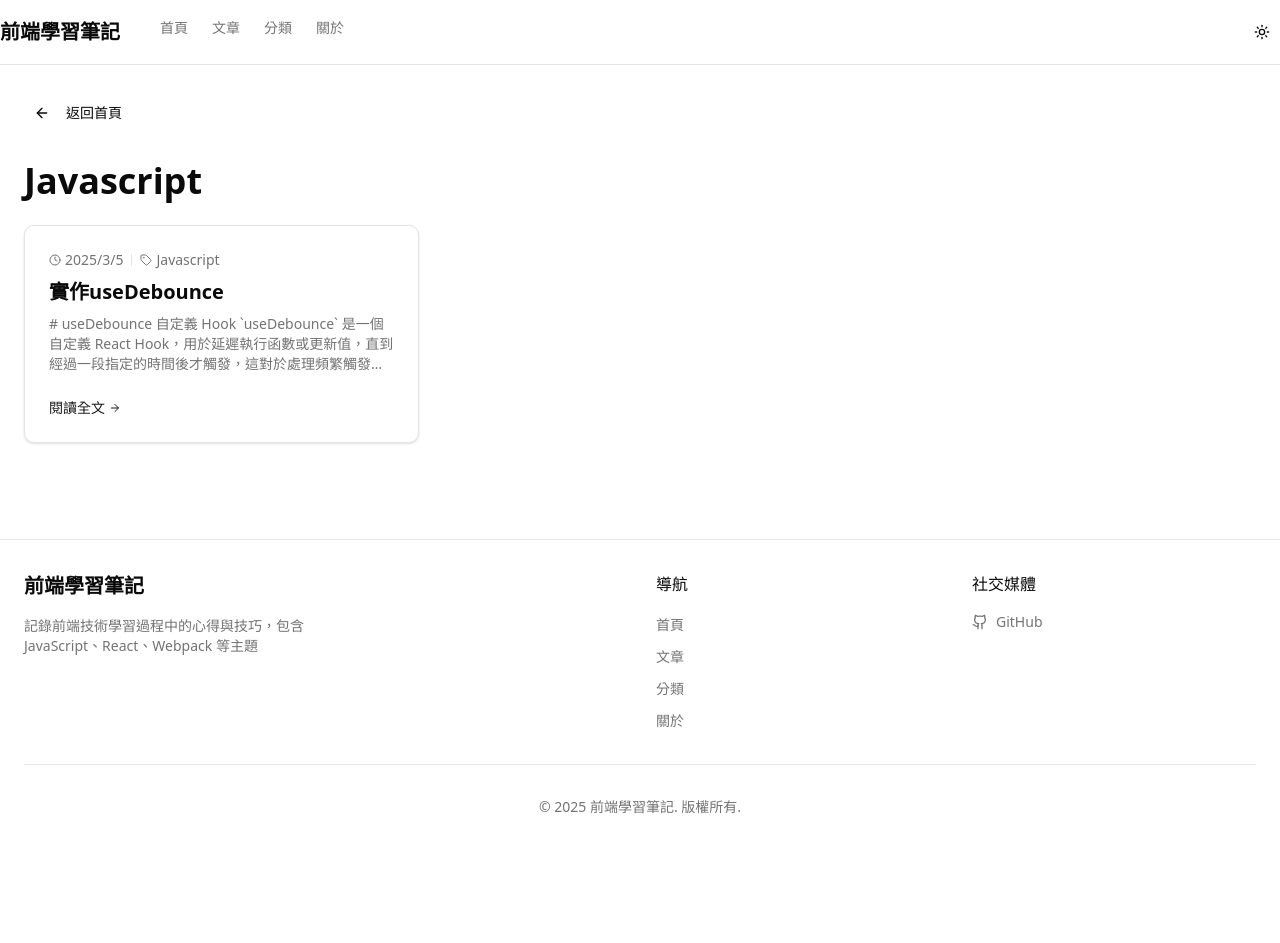
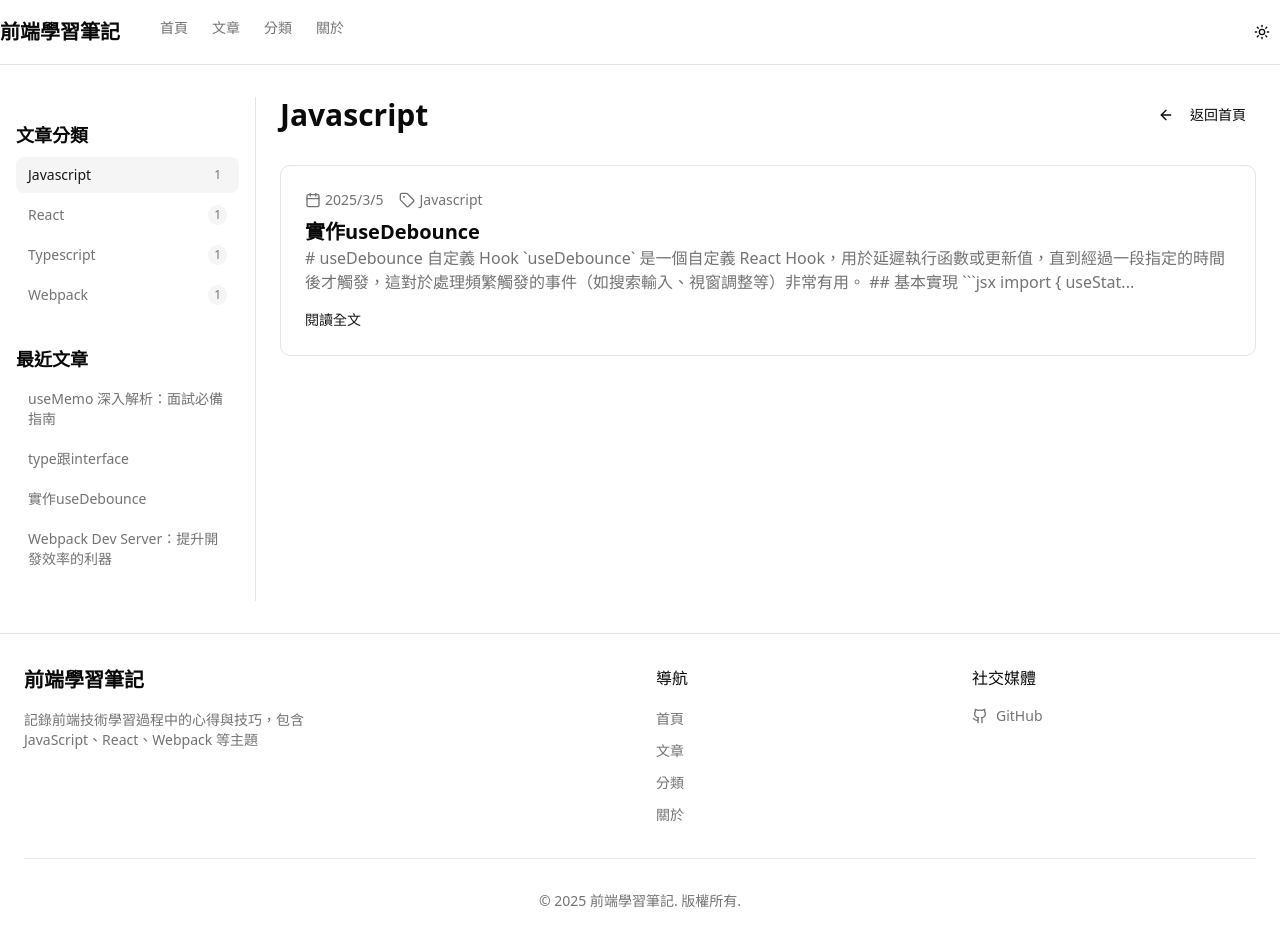
Before and after one commit to supermanko1102/blog-next, a Next.js app: page /categories/Javascript in a window 1280 px wide. Before the commit the page ends 849 px from the top, so only its background shows below. Built offline with nearby package versions, Linux system fonts and the light colour scheme.

Commit message:
feat: add side bar

```diff
--- a/app/categories/[slug]/page.tsx
+++ b/app/categories/[slug]/page.tsx
@@ -1,31 +1,57 @@
-import { notFound } from "next/navigation";
-import { ArrowLeft } from "lucide-react";
 import Link from "next/link";
 import { buttonVariants } from "@/components/ui/button";
-import { FeaturedPostCard } from "@/components/FeaturedPostCard";
-import { getPostsByCategory, getAllCategorySlugs } from "@/lib/posts";
+import { ArrowLeft } from "lucide-react";
+import { getAllPosts, getAllCategories } from "@/lib/posts";
+import { PostCard } from "@/components/PostCard";
+import { AllPostsSidebar } from "@/components/AllPostsSidebar";
+import { notFound } from "next/navigation";
 
 //  DON'T REMOVE!!! 為靜態站點生成添加必要的generateStaticParams函數
 export async function generateStaticParams() {
-  const slugs = await getAllCategorySlugs();
-  return slugs;
+  const categories = await getAllCategories();
+  return categories.map((category) => ({
+    slug: category.slug,
+  }));
 }
 
-export default async function CategoryPage(props: {
+export default async function CategoryPage({
+  params,
+}: {
   params: Promise<{ slug: string }>;
 }) {
-  const { slug } = await props.params;
-  const posts = await getPostsByCategory(slug);
+  const { slug } = await params;
+  const posts = await getAllPosts();
+  const categories = await getAllCategories();
 
-  if (!posts) {
+  // 獲取當前分類
+  const currentCategory = categories.find((category) => category.slug === slug);
+
+  if (!currentCategory) {
     notFound();
   }
 
-  const categoryName = slug.charAt(0).toUpperCase() + slug.slice(1);
+  // 篩選該分類下的文章
+  const filteredPosts = posts.filter(
+    (post) => post.category.toLowerCase() === slug.toLowerCase()
+  );
 
   return (
-    <div className="container mx-auto py-8 px-4 md:px-6">
-      <div className="mb-8">
+    <div className="container mx-auto py-8 md:px-0">
+      <div className="flex flex-col md:flex-row">
+        {/* 側邊欄 - 在移動端隱藏 */}
+        <div className="hidden md:block">
+          <AllPostsSidebar
+            categories={categories}
+            recentPosts={posts.slice(0, 5)}
+          />
+        </div>
+
+        {/* 文章列表 */}
+        <div className="flex-1 px-4 md:px-6">
+          <div className="mb-8 flex justify-between items-center">
+            <h1 className="text-3xl font-bold capitalize">
+              {currentCategory.title}
+            </h1>
             <Link
               href="/"
               className={buttonVariants({ variant: "ghost", size: "sm" })}
@@ -34,30 +60,26 @@ export default async function CategoryPage(props: {
             </Link>
           </div>
 
-      <section className="mb-16">
-        <h1 className="text-3xl md:text-4xl font-bold mb-6 capitalize">
-          {categoryName}
-        </h1>
-
-        {posts.length > 0 ? (
-          <div className="grid grid-cols-1 md:grid-cols-2 lg:grid-cols-3 gap-6">
-            {posts.map((post) => (
-              <FeaturedPostCard
+          <div className="grid gap-6">
+            {filteredPosts.length > 0 ? (
+              filteredPosts.map((post) => (
+                <PostCard
                   key={post.slug}
                   title={post.title}
-                excerpt={post.excerpt}
                   date={post.date}
                   category={post.category}
+                  excerpt={post.excerpt}
                   slug={post.slug}
                 />
-            ))}
-          </div>
+              ))
             ) : (
-          <p className="text-muted-foreground py-10 text-center">
-            此分類暫無文章
+              <p className="text-muted-foreground text-center py-12">
+                該分類下暫無文章
               </p>
             )}
-      </section>
+          </div>
+        </div>
+      </div>
     </div>
   );
 }
--- a/app/posts/[...slug]/page.tsx
+++ b/app/posts/[...slug]/page.tsx
@@ -2,7 +2,8 @@ import { notFound } from "next/navigation";
 import { ArrowLeft, Calendar, Tag } from "lucide-react";
 import Link from "next/link";
 import { buttonVariants } from "@/components/ui/button";
-import { getPostBySlug, getAllPostSlugs } from "@/lib/posts";
+import { getPostBySlug, getAllPostSlugs, getAllPosts } from "@/lib/posts";
+import { CategorySidebar } from "@/components/CategorySidebar";
 
 // 為靜態站點生成添加必要的generateStaticParams函數 DON'T REMOVE!!!
 export async function generateStaticParams() {
@@ -17,13 +18,22 @@ export default async function PostPage({
 }) {
   const { slug } = await params;
   const post = await getPostBySlug(slug);
+  const allPosts = await getAllPosts();
 
   if (!post) {
     notFound();
   }
 
   return (
-    <div className="container mx-auto py-8 px-4 md:px-6 max-w-4xl">
+    <div className="container mx-auto py-8 md:px-0">
+      <div className="flex flex-col md:flex-row">
+        {/* 分類側邊欄 - 在移動端隱藏 */}
+        <div className="hidden md:block">
+          <CategorySidebar posts={allPosts} currentCategory={post.category} />
+        </div>
+
+        {/* 文章內容 */}
+        <div className="flex-1 px-4 md:px-6 max-w-4xl">
           <div className="mb-8">
             <Link
               href="/"
@@ -34,7 +44,9 @@ export default async function PostPage({
           </div>
 
           <article className="prose dark:prose-invert max-w-none">
-        <h1 className="text-3xl md:text-4xl font-bold mb-4">{post.title}</h1>
+            <h1 className="text-3xl md:text-4xl font-bold mb-4">
+              {post.title}
+            </h1>
 
             <div className="flex items-center gap-4 text-muted-foreground mb-8">
               <div className="flex items-center gap-1">
@@ -44,7 +56,7 @@ export default async function PostPage({
               <div className="flex items-center gap-1">
                 <Tag className="h-4 w-4" />
                 <Link
-              href={`/category/${post.category}`}
+                  href={`/categories/${post.category}`}
                   className="hover:text-primary transition-colors capitalize"
                 >
                   {post.category}
@@ -61,5 +73,7 @@ export default async function PostPage({
             </div>
           </article>
         </div>
+      </div>
+    </div>
   );
 }
--- a/app/posts/page.tsx
+++ b/app/posts/page.tsx
@@ -1,8 +1,9 @@
-import { FeaturedPostCard } from "@/components/FeaturedPostCard";
-import { getAllPosts } from "@/lib/posts";
-import { ArrowLeft } from "lucide-react";
 import Link from "next/link";
 import { buttonVariants } from "@/components/ui/button";
+import { ArrowLeft } from "lucide-react";
+import { getAllPosts, getAllCategories } from "@/lib/posts";
+import { AllPostsSidebar } from "@/components/AllPostsSidebar";
+import { PostCard } from "@/components/PostCard";
 
 export const metadata = {
   title: "所有文章 | 前端技術學習筆記",
@@ -11,41 +12,51 @@ export const metadata = {
 
 export default async function PostsPage() {
   const posts = await getAllPosts();
+  const categories = await getAllCategories();
 
   return (
-    <div className="container mx-auto py-8 px-4 md:px-6">
-      <div className="mb-8 flex items-center">
+    <div className="container mx-auto py-8 md:px-0">
+      <div className="flex flex-col md:flex-row">
+        {/* 側邊欄 - 在移動端隱藏 */}
+        <div className="hidden md:block">
+          <AllPostsSidebar
+            categories={categories}
+            recentPosts={posts.slice(0, 5)}
+          />
+        </div>
+
+        {/* 文章列表 */}
+        <div className="flex-1 px-4 md:px-6">
+          <div className="mb-8 flex justify-between items-center">
+            <h1 className="text-3xl font-bold">所有文章</h1>
             <Link
               href="/"
               className={buttonVariants({ variant: "ghost", size: "sm" })}
             >
-          <ArrowLeft className="mr-2 h-4 w-4" />
-          返回首頁
+              <ArrowLeft className="mr-2 h-4 w-4" /> 返回首頁
             </Link>
           </div>
 
-      <div className="mb-8">
-        <h1 className="text-3xl font-bold mb-6">所有文章</h1>
-
+          <div className="grid gap-6">
             {posts.length > 0 ? (
-          <div className="grid grid-cols-1 md:grid-cols-2 lg:grid-cols-3 gap-6">
-            {posts.map((post) => (
-              <FeaturedPostCard
+              posts.map((post) => (
+                <PostCard
                   key={post.slug}
                   title={post.title}
-                excerpt={post.excerpt}
                   date={post.date}
                   category={post.category}
+                  excerpt={post.excerpt}
                   slug={post.slug}
                 />
-            ))}
-          </div>
+              ))
             ) : (
-          <p className="text-muted-foreground py-10 text-center">
-            目前還沒有發布任何文章
+              <p className="text-muted-foreground text-center py-12">
+                尚無文章
               </p>
             )}
           </div>
         </div>
+      </div>
+    </div>
   );
 }
--- /dev/null
+++ b/components/AllPostsSidebar.tsx
@@ -0,0 +1,80 @@
+"use client";
+
+import Link from "next/link";
+import { usePathname } from "next/navigation";
+import { cn } from "@/lib/utils";
+
+interface Post {
+  slug: string;
+  title: string;
+  date: string;
+  category: string;
+  excerpt: string;
+}
+
+interface Category {
+  slug: string;
+  title: string;
+  count: number;
+}
+
+interface AllPostsSidebarProps {
+  categories: Category[];
+  recentPosts: Post[];
+  className?: string;
+}
+
+export function AllPostsSidebar({
+  categories,
+  recentPosts,
+  className,
+}: AllPostsSidebarProps) {
+  const pathname = usePathname();
+
+  return (
+    <aside className={cn("w-64 shrink-0 border-r h-full py-6 px-4", className)}>
+      <div className="mb-8">
+        <h3 className="text-lg font-semibold mb-2">文章分類</h3>
+        <nav className="space-y-1">
+          {categories.map((category) => (
+            <Link
+              key={category.slug}
+              href={`/categories/${category.slug}`}
+              className={cn(
+                "flex justify-between items-center py-2 px-3 text-sm rounded-md transition-colors hover:bg-accent hover:text-accent-foreground",
+                pathname === `/categories/${category.slug}`
+                  ? "bg-accent text-accent-foreground font-medium"
+                  : "text-muted-foreground"
+              )}
+            >
+              <span className="capitalize">{category.title}</span>
+              <span className="bg-muted text-muted-foreground text-xs py-0.5 px-1.5 rounded-full">
+                {category.count}
+              </span>
+            </Link>
+          ))}
+        </nav>
+      </div>
+
+      <div>
+        <h3 className="text-lg font-semibold mb-2">最近文章</h3>
+        <nav className="space-y-1">
+          {recentPosts.map((post) => (
+            <Link
+              key={post.slug}
+              href={`/posts/${post.slug}`}
+              className={cn(
+                "block py-2 px-3 text-sm rounded-md transition-colors hover:bg-accent hover:text-accent-foreground",
+                pathname === `/posts/${post.slug}`
+                  ? "bg-accent text-accent-foreground font-medium"
+                  : "text-muted-foreground"
+              )}
+            >
+              {post.title}
+            </Link>
+          ))}
+        </nav>
+      </div>
+    </aside>
+  );
+}
--- /dev/null
+++ b/components/CategorySidebar.tsx
@@ -0,0 +1,61 @@
+"use client";
+
+import Link from "next/link";
+import { usePathname } from "next/navigation";
+import { cn } from "@/lib/utils";
+
+interface Post {
+  slug: string;
+  title: string;
+  date: string;
+  category: string;
+  excerpt: string;
+}
+
+interface CategorySidebarProps {
+  posts: Post[];
+  currentCategory: string;
+  className?: string;
+}
+
+export function CategorySidebar({
+  posts,
+  currentCategory,
+  className,
+}: CategorySidebarProps) {
+  const pathname = usePathname();
+
+  // 篩選出當前分類下的所有文章
+  const filteredPosts = posts.filter(
+    (post) => post.category.toLowerCase() === currentCategory.toLowerCase()
+  );
+
+  return (
+    <aside className={cn("w-64 shrink-0 border-r h-full py-6 px-4", className)}>
+      <div className="mb-4">
+        <h3 className="text-lg font-semibold capitalize mb-2">
+          {currentCategory}
+        </h3>
+        <p className="text-sm text-muted-foreground mb-4">
+          {filteredPosts.length} 篇相關文章
+        </p>
+      </div>
+      <nav className="space-y-1">
+        {filteredPosts.map((post) => (
+          <Link
+            key={post.slug}
+            href={`/posts/${post.slug}`}
+            className={cn(
+              "block py-2 px-3 text-sm rounded-md transition-colors hover:bg-accent hover:text-accent-foreground",
+              pathname === `/posts/${post.slug}`
+                ? "bg-accent text-accent-foreground font-medium"
+                : "text-muted-foreground"
+            )}
+          >
+            {post.title}
+          </Link>
+        ))}
+      </nav>
+    </aside>
+  );
+}
--- /dev/null
+++ b/components/PostCard.tsx
@@ -0,0 +1,60 @@
+import Link from "next/link";
+import { Calendar, Tag } from "lucide-react";
+import { cn } from "@/lib/utils";
+
+interface PostCardProps {
+  title: string;
+  date: string;
+  category: string;
+  excerpt: string;
+  slug: string;
+  className?: string;
+}
+
+export function PostCard({
+  title,
+  date,
+  category,
+  excerpt,
+  slug,
+  className,
+}: PostCardProps) {
+  return (
+    <div
+      className={cn(
+        "group border rounded-lg p-6 transition-colors hover:bg-accent/30",
+        className
+      )}
+    >
+      <div className="space-y-2">
+        <div className="flex items-center text-sm text-muted-foreground gap-4">
+          <div className="flex items-center gap-1">
+            <Calendar className="h-4 w-4" />
+            <span>{date}</span>
+          </div>
+          <div className="flex items-center gap-1">
+            <Tag className="h-4 w-4" />
+            <Link
+              href={`/categories/${category}`}
+              className="hover:text-primary capitalize transition-colors"
+            >
+              {category}
+            </Link>
+          </div>
+        </div>
+        <Link href={`/posts/${slug}`}>
+          <h2 className="text-xl font-semibold group-hover:text-primary transition-colors">
+            {title}
+          </h2>
+        </Link>
+        <p className="text-muted-foreground line-clamp-2">{excerpt}</p>
+        <Link
+          href={`/posts/${slug}`}
+          className="text-sm text-primary font-medium inline-block pt-2 hover:underline"
+        >
+          閱讀全文
+        </Link>
+      </div>
+    </div>
+  );
+}
```
Lines whose indentation alone changed are shown as unchanged.
